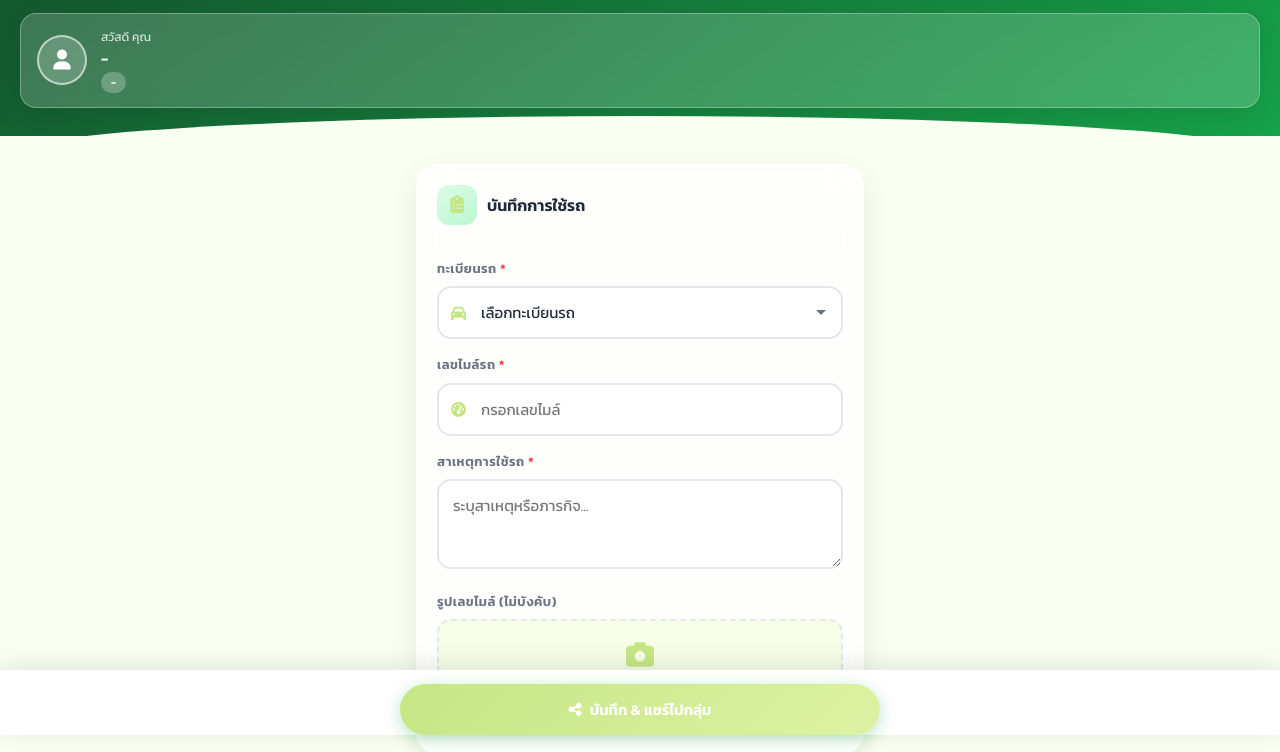
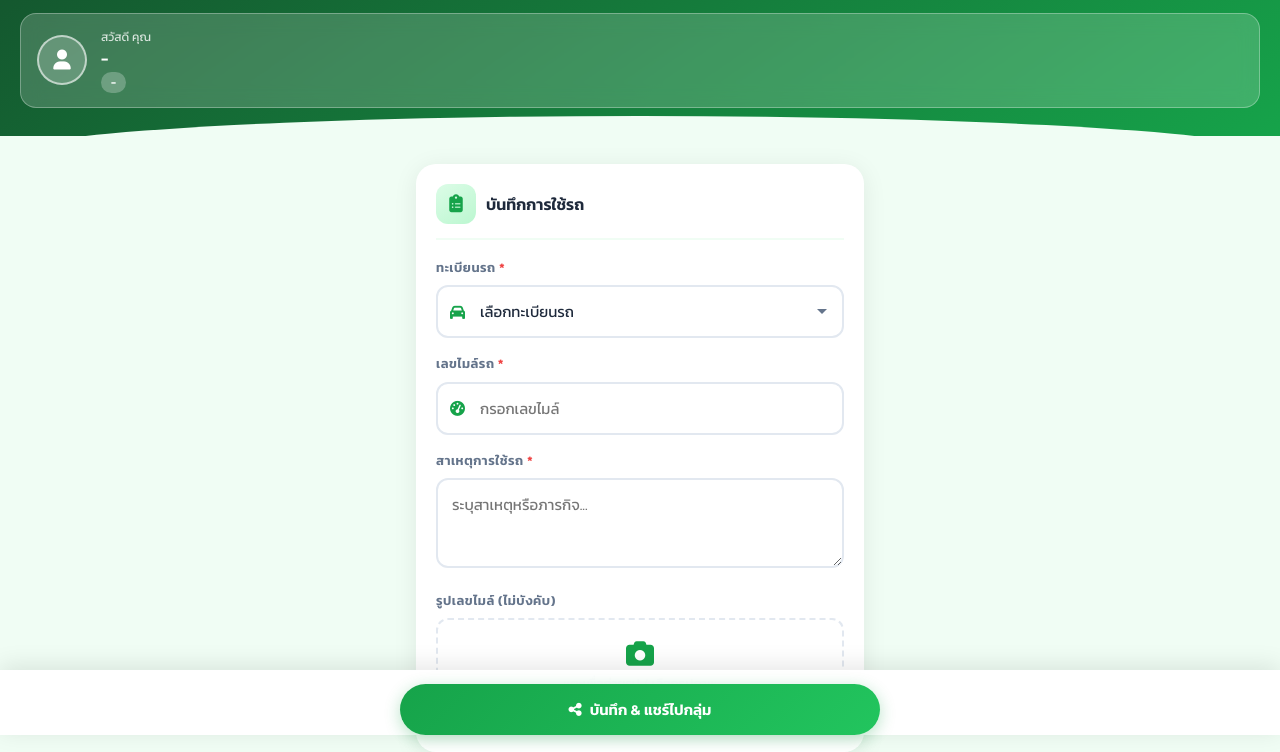
Before and after one commit to Tp14x/FN-D1-v3, a website: page public/index.html in a window 1280 px wide. Shown: the part 65-817 px from the top of the page. Drawn offline with Linux system fonts and the light colour scheme; some packages are replaced by stand-ins of ours.

Commit message:
Update index.html

```diff
--- a/public/index.html
+++ b/public/index.html
@@ -7,167 +7,24 @@
 <link href="https://fonts.googleapis.com/css2?family=Kanit:wght@300;400;500;600;700&display=swap" rel="stylesheet">
 <link rel="stylesheet" href="https://cdnjs.cloudflare.com/ajax/libs/font-awesome/6.5.0/css/all.min.css">
 <style>
+/* ===== VARIABLES ===== */
 :root {
-  --primary: #C6E686;
-  --primary-light: #DDF2A3;
-  --primary-dark: #A9D25C;
-
-  --accent: #B8E17D;
+  --primary: #16a34a;
+  --primary-light: #22c55e;
+  --primary-dark: #14532d;
+  --accent: #4ade80;
   --danger: #ef4444;
   --warning: #f59e0b;
   --info: #3b82f6;
-
-  --bg: #f9fff1;
-  --card: rgba(255,255,255,0.85);
-
-  --text: #1f2937;
-  --text-muted: #6b7280;
-
-  --border: #e5e7eb;
-
-  --shadow: 0 10px 30px rgba(0,0,0,0.08);
-  --shadow-lg: 0 20px 60px rgba(0,0,0,0.15);
-
-  --radius: 22px;
-  --radius-sm: 14px;
-}
-
-/* ===== GLOBAL ===== */
-body {
-  background: linear-gradient(180deg,#f9fff1 0%,#f3fbe3 100%);
-}
-
-/* ===== HEADER ===== */
-.app-header {
-  background: linear-gradient(135deg,#C6E686,#A9D25C);
-  padding: 22px 20px 34px;
-}
-
-.app-header::after {
-  background: var(--bg);
-}
-
-/* ===== USER CARD ===== */
-.user-card {
-  background: rgba(255,255,255,0.25);
-  backdrop-filter: blur(14px);
-  border: 1px solid rgba(255,255,255,0.4);
-  box-shadow: 0 8px 30px rgba(0,0,0,0.1);
-}
-
-/* ===== CARD ===== */
-.card {
-  background: var(--card);
-  backdrop-filter: blur(16px);
-  border: 1px solid rgba(255,255,255,0.6);
-  box-shadow: var(--shadow);
-  transition: 0.25s;
-}
-
-.card:hover {
-  transform: translateY(-2px);
-  box-shadow: var(--shadow-lg);
-}
-
-/* ===== CARD HEADER ICON ===== */
-.card-header .icon {
-  background: linear-gradient(135deg,#ecfccb,#d9f99d);
-  color: #65a30d;
-}
-
-/* ===== INPUT ===== */
-input, select, textarea {
-  background: rgba(255,255,255,0.9);
-  border: 2px solid #e5e7eb;
-  transition: 0.2s;
-}
-
-input:focus, select:focus, textarea:focus {
-  border-color: #C6E686;
-  box-shadow: 0 0 0 3px rgba(198,230,134,0.4);
-}
-
-/* ===== BUTTON ===== */
-.btn-primary {
-  background: linear-gradient(135deg,#C6E686,#A9D25C);
-  color: #1f2937;
-  box-shadow: 0 6px 20px rgba(198,230,134,0.6);
-}
-
-.btn-primary:hover {
-  transform: translateY(-2px);
-  box-shadow: 0 10px 25px rgba(198,230,134,0.7);
-}
-
-/* ===== SECONDARY BUTTON ===== */
-.btn-secondary {
-  background: #f3f4f6;
-}
-
-/* ===== MAP BOX ===== */
-#map {
-  border-radius: 16px;
-  border: 2px solid #ecfccb;
-}
-
-/* ===== ROUTE BOX ===== */
-.route-info {
-  background: linear-gradient(135deg,#ecfccb,#d9f99d);
-  color: #4d7c0f;
-}
-
-/* ===== DESTINATION BOX ===== */
-.destinations-box {
-  background: #f7fee7;
-}
-
-/* ===== PHOTO AREA ===== */
-.photo-upload-area {
-  border: 2px dashed #d9f99d;
-  background: #f7fee7;
-}
-
-.photo-upload-area:hover {
-  border-color: #C6E686;
-  background: #ecfccb;
-}
-
-/* ===== SUBMIT BAR ===== */
-.submit-bar {
-  background: rgba(255,255,255,0.85);
-  backdrop-filter: blur(16px);
-}
-
-/* ===== MODAL ===== */
-.modal-box {
-  border-radius: 26px;
-}
-
-/* ===== TOAST ===== */
-.toast.success {
-  background: linear-gradient(135deg,#C6E686,#A9D25C);
-  color: #1f2937;
-}
-
-/* ===== CAR IN USE ===== */
-#screen-car-in-use {
-  background: linear-gradient(135deg,#eaffc7,#c6e686);
-}
-
-.car-in-use-card {
-  background: rgba(255,255,255,0.95);
-  backdrop-filter: blur(10px);
-}
-
-/* ===== TIMER ===== */
-.timer-display {
-  background: linear-gradient(135deg,#1f2937,#111827);
-  color: #C6E686;
-}
-
-/* ===== ANIMATION ===== */
-.card, .btn, input {
-  transition: all 0.25s ease;
+  --bg: #f0fdf4;
+  --card: #ffffff;
+  --text: #1e293b;
+  --text-muted: #64748b;
+  --border: #e2e8f0;
+  --shadow: 0 4px 24px rgba(0,0,0,0.08);
+  --shadow-lg: 0 8px 40px rgba(0,0,0,0.14);
+  --radius: 20px;
+  --radius-sm: 12px;
 }
 * { box-sizing: border-box; margin: 0; padding: 0; }
 html, body {
```
